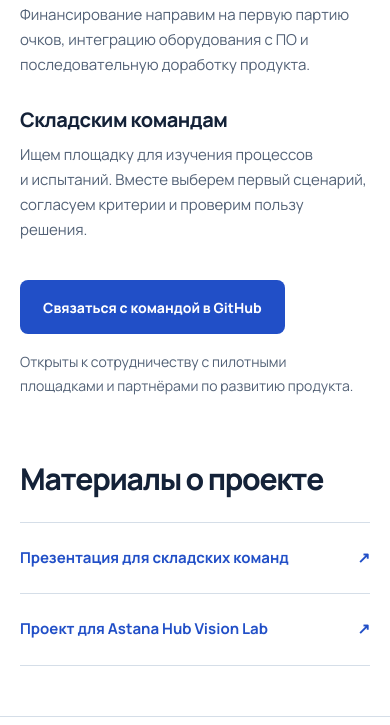
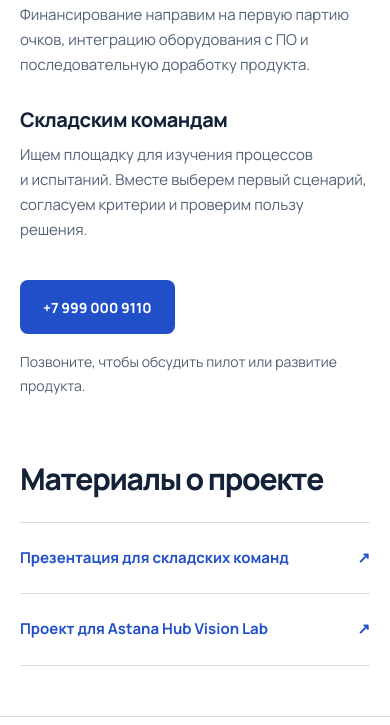
Before and after one commit to yafufig/arospro-pitch, a plain HTML site: page index.html in a window 390 px wide. Shown: the part 6232-6957 px from the top of the page. Drawn offline with Linux system fonts and the light colour scheme.

Commit message:
Add founder phone for pilot enquiries

```diff
--- a/index.html
+++ b/index.html
@@ -65,7 +65,7 @@
   </div></section>
   <section id="pilot" class="pilot-section section wrap" aria-labelledby="pilot-title">
     <div class="pilot-heading"><p class="intro">Следующий шаг</p><h2 id="pilot-title">Выберем первый<br>складской сценарий.</h2><p class="pilot-lead">Обсудим ваш процесс, текущие показатели и&nbsp;границы пилота. Сейчас развиваем MVP в&nbsp;готовый продукт через несколько итераций доработки.</p></div>
-    <div class="pilot-details"><article><h3>Партнёрам по развитию</h3><p>Финансирование направим на первую партию очков, интеграцию оборудования с&nbsp;ПО и последовательную доработку продукта.</p></article><article><h3>Складским командам</h3><p>Ищем площадку для изучения процессов и&nbsp;испытаний. Вместе выберем первый сценарий, согласуем критерии и&nbsp;проверим пользу решения.</p></article><div class="contact-slot"><a class="button button-primary" href="https://github.com/yafufig/arospro-site/issues/new" target="_blank" rel="noopener noreferrer">Связаться с командой в GitHub</a><p class="contact-note" style="margin-top:16px">Открыты к сотрудничеству с&nbsp;пилотными площадками и&nbsp;партнёрами по развитию продукта.</p></div></div>
+    <div class="pilot-details"><article><h3>Партнёрам по развитию</h3><p>Финансирование направим на первую партию очков, интеграцию оборудования с&nbsp;ПО и последовательную доработку продукта.</p></article><article><h3>Складским командам</h3><p>Ищем площадку для изучения процессов и&nbsp;испытаний. Вместе выберем первый сценарий, согласуем критерии и&nbsp;проверим пользу решения.</p></article><div class="contact-slot"><a class="button button-primary" href="tel:+79990009110" aria-label="Позвонить команде АросПро: +7 999 000 9110">+7 999 000 9110</a><p class="contact-note" style="margin-top:16px">Позвоните, чтобы обсудить пилот или развитие продукта.</p></div></div>
   </section>
 <section class="materials wrap" aria-labelledby="materials-title"><h2 id="materials-title">Материалы о проекте</h2><div><a href="clients.html">Презентация для складских команд <span>↗</span></a><a href="vision-lab.html">Проект для Astana Hub Vision Lab <span>↗</span></a></div></section></main>
 <footer class="footer"><div class="wrap footer-inner"><a class="brand" href="#"><span>АросПро</span></a><p>Умные очки. Складские задачи.</p><span>© 2026 АросПро</span></div></footer>
```
